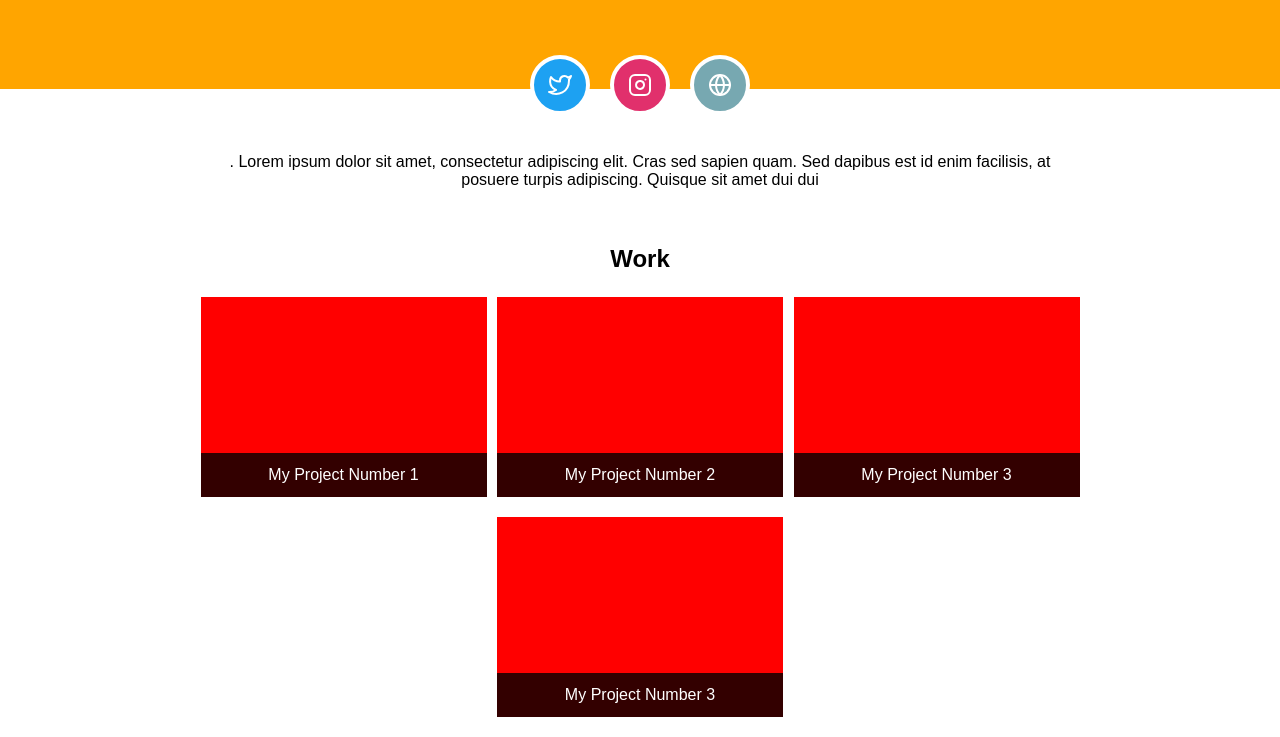
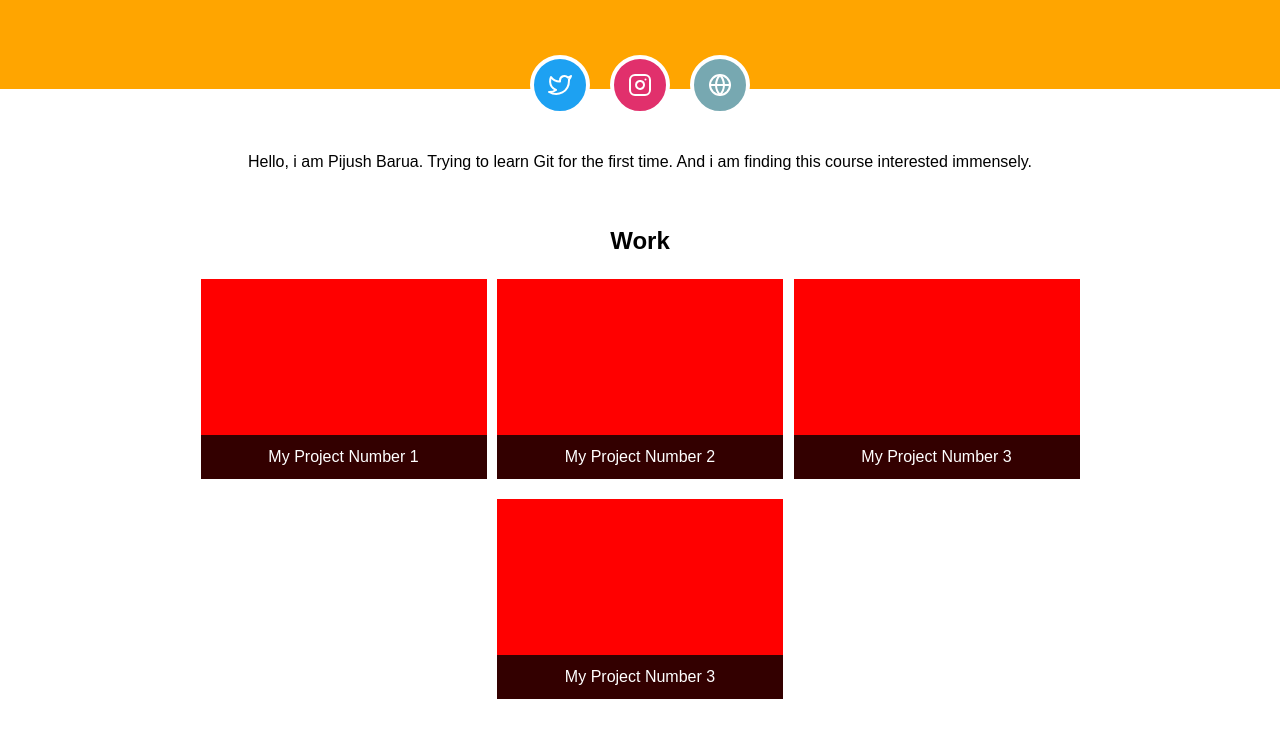
Before and after one commit to pbaruanmit/practicesite, a plain HTML site: page index.html in a window 1280 px wide. Shown: the part 186-923 px from the top of the page. Drawn offline with Linux system fonts and the light colour scheme.

Commit message:
Updated about section

```diff
--- a/index.html
+++ b/index.html
@@ -30,8 +30,7 @@
   <!-- About You -->
   <main>
     <section class="about">
-      <p>. Lorem ipsum dolor sit amet, consectetur adipiscing elit. Cras sed sapien quam. Sed dapibus est id enim facilisis,
-        at posuere turpis adipiscing. Quisque sit amet dui dui
+      <p>Hello, i am Pijush Barua. Trying to learn Git for the first time. And i am finding this course interested  immensely.
       </p>
     </section>
     <!-- Your Projects -->
```
